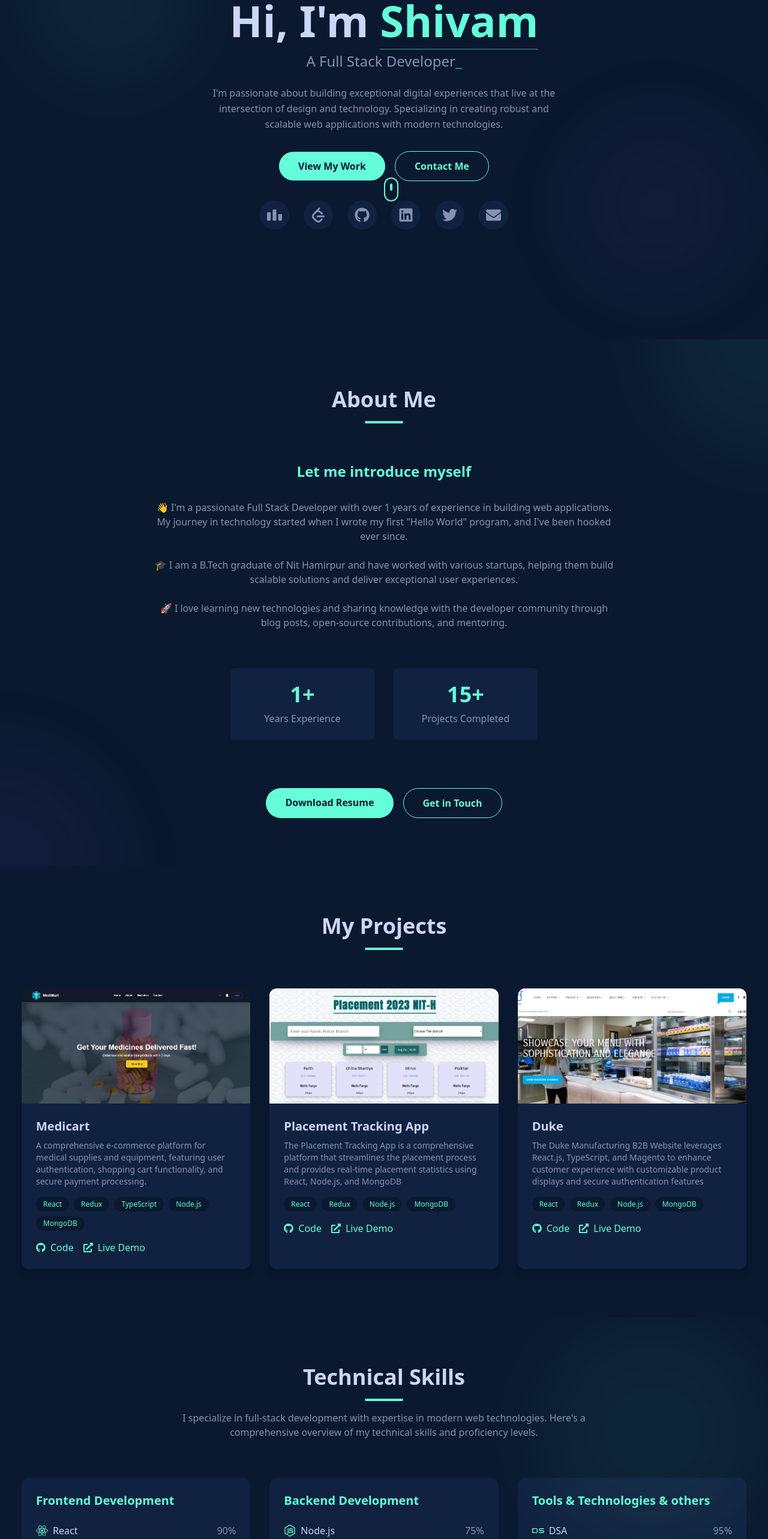
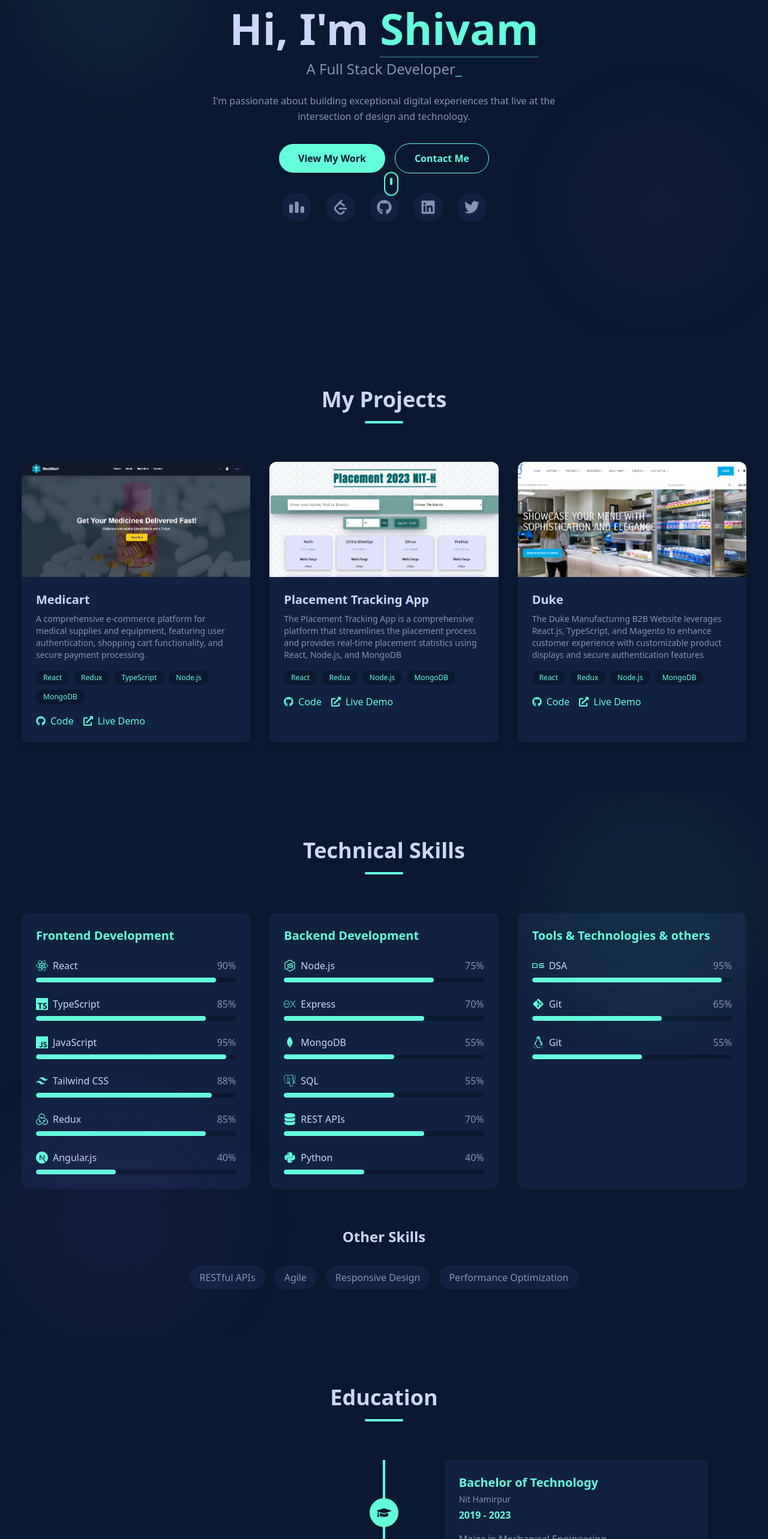
Before and after one commit to saraffa13/myPortfolio, a React (Create React App) app: page / in a window 1280 px wide. Shown: the part 234-2800 px from the top of the page at 60% size. Built offline with nearby package versions, Linux system fonts and the light colour scheme.

Commit message:
contact updated

```diff
--- a/src/App.js
+++ b/src/App.js
@@ -13,7 +13,6 @@ function App() {
     <div>
       <Navbar />
       <Hero />
-      <About />
       <Projects />
       <Skills />
       <Education />
--- a/src/components/Contact.jsx
+++ b/src/components/Contact.jsx
@@ -1,19 +1,18 @@
 import React, { useState } from 'react';
 import { motion } from 'framer-motion';
-import { FaEnvelope, FaPhone, FaMapMarkerAlt, FaGithub, FaLinkedin, FaTwitter } from 'react-icons/fa';
+import { FaEnvelope, FaGithub, FaLinkedin, FaTwitter } from 'react-icons/fa';
 import emailjs from 'emailjs-com';
 
 const Contact = () => {
   const [formData, setFormData] = useState({
-    name: '',
-    email: '',
+    user_name: '',
+    user_email: '',
     subject: '',
     message: ''
   });
   const [isSubmitting, setIsSubmitting] = useState(false);
   const [submitStatus, setSubmitStatus] = useState(null);
 
-  // Animation variants
   const containerVariants = {
     hidden: { opacity: 0 },
     visible: {
@@ -70,12 +69,20 @@ const Contact = () => {
     e.preventDefault();
     setIsSubmitting(true);
 
+    console.log('Sending form data:', formData);
+
     try {
-      // Replace 'YOUR_SERVICE_ID', 'YOUR_TEMPLATE_ID', and 'YOUR_USER_ID' with your actual EmailJS IDs
-      await emailjs.send('YOUR_SERVICE_ID', 'YOUR_TEMPLATE_ID', formData, 'YOUR_USER_ID');
+      const response = await emailjs.send(
+        'service_3xvbysq',
+        'template_rfldj03',
+        formData,
+        'user_3R5vG5rxL2OzaaIU75Dwl'
+      );
+      console.log('EmailJS response:', response);
       setSubmitStatus('success');
-      setFormData({ name: '', email: '', subject: '', message: '' });
+      setFormData({ user_name: '', user_email: '', subject: '', message: '' });
     } catch (error) {
+      console.error('EmailJS error:', error);
       setSubmitStatus('error');
     }
 
@@ -99,11 +106,6 @@ const Contact = () => {
         {/* Section Header */}
         <motion.div variants={itemVariants} className="text-center mb-16">
           <h2 className="text-4xl font-bold text-textPrimary mb-4">Get In Touch</h2>
-          <div className="w-16 h-1 bg-accent mx-auto rounded mb-4"></div>
-          <p className="text-textSecondary max-w-2xl mx-auto">
-            Have a question or want to work together? Feel free to reach out to me using the form below
-            or through any of my social media channels.
-          </p>
         </motion.div>
 
         <div className="grid grid-cols-1 lg:grid-cols-2 gap-12">
@@ -162,12 +164,12 @@ const Contact = () => {
             <form onSubmit={handleSubmit} className="space-y-6">
               <div className="grid grid-cols-1 md:grid-cols-2 gap-6">
                 <div>
-                  <label htmlFor="name" className="block text-textSecondary mb-2">Your Name</label>
+                  <label htmlFor="user_name" className="block text-textSecondary mb-2">Your Name</label>
                   <input
                     type="text"
-                    id="name"
-                    name="name"
-                    value={formData.name}
+                    id="user_name"
+                    name="user_name"
+                    value={formData.user_name}
                     onChange={handleChange}
                     required
                     className="w-full px-4 py-3 bg-secondary rounded-lg border border-gray-700
@@ -176,12 +178,12 @@ const Contact = () => {
                   />
                 </div>
                 <div>
-                  <label htmlFor="email" className="block text-textSecondary mb-2">Your Email</label>
+                  <label htmlFor="user_email" className="block text-textSecondary mb-2">Your Email</label>
                   <input
                     type="email"
-                    id="email"
-                    name="email"
-                    value={formData.email}
+                    id="user_email"
+                    name="user_email"
+                    value={formData.user_email}
                     onChange={handleChange}
                     required
                     className="w-full px-4 py-3 bg-secondary rounded-lg border border-gray-700
--- a/src/components/Hero.jsx
+++ b/src/components/Hero.jsx
@@ -51,11 +51,6 @@ const Hero = () => {
       url: "https://x.com/shivam13537194",
       label: "Twitter"
     },
-    {
-      icon: <FaEnvelope size={25} />,
-      url: "mailto:ssaraffa786@gmail.com",
-      label: "Email"
-    },
   ];
 
   return (
@@ -108,8 +103,7 @@ const Hero = () => {
             className="text-textSecondary max-w-[600px] mx-auto mb-8 leading-relaxed"
           >
             I'm passionate about building exceptional digital experiences that live at the
-            intersection of design and technology. Specializing in creating robust and
-            scalable web applications with modern technologies.
+            intersection of design and technology.
           </motion.p>
 
           {/* CTA Buttons */}
--- a/src/components/Navbar.jsx
+++ b/src/components/Navbar.jsx
@@ -7,7 +7,6 @@ const Navbar = () => {
 
   const links = [
     { name: 'Home', link: '#home' },
-    { name: 'About', link: '#about' },
     { name: 'Projects', link: '#projects' },
     { name: 'Skills', link: '#skills' },
     { name: 'Education', link: '#education' },
--- a/src/components/Skills.jsx
+++ b/src/components/Skills.jsx
@@ -92,10 +92,6 @@ const Skills = () => {
         <motion.div variants={itemVariants} className="text-center mb-16">
           <h2 className="text-4xl font-bold text-textPrimary mb-4">Technical Skills</h2>
           <div className="w-16 h-1 bg-accent mx-auto rounded mb-4"></div>
-          <p className="text-textSecondary max-w-2xl mx-auto">
-            I specialize in full-stack development with expertise in modern web technologies.
-            Here's a comprehensive overview of my technical skills and proficiency levels.
-          </p>
         </motion.div>
 
         {/* Skills Grid */}
```
Also changed, not shown: 1 other file (tests, documents, lock files or other folders).
